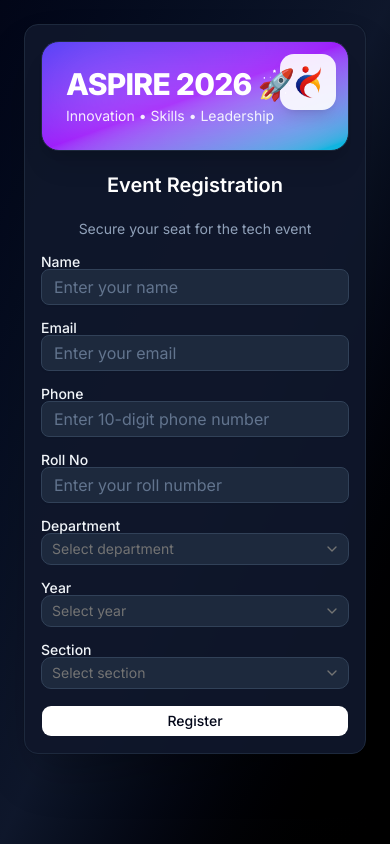
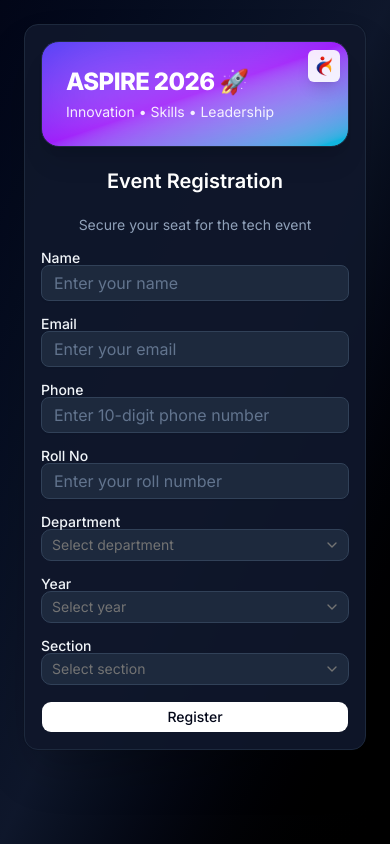
Before and after one commit to Syed-Ali-Quadri/iic-event-regestration, a Next.js app: page / in a window 390 px wide. Built offline with nearby package versions, Linux system fonts and the light colour scheme.

Commit message:
style: adjust logo sizing and heading typography for improved responsive layout

```diff
--- a/app/page.tsx
+++ b/app/page.tsx
@@ -139,16 +139,16 @@ export default function Home() {
             <div className="relative overflow-hidden rounded-2xl border border-slate-800 bg-gradient-to-br from-indigo-600 via-purple-600 to-cyan-500 p-6 shadow-xl">
               <div className="absolute inset-0 bg-white opacity-20 blur-2xl" />
 
-              <div className="absolute right-3 top-3 rounded-xl bg-white/90 p-2 shadow-lg">
+              <div className="absolute right-2 top-2 sm:right-3 sm:top-3 rounded-sm bg-white/90 p-1 sm:p-2 shadow-lg">
                 <img
                   src="/IIC org.png"
                   alt="IIC Logo"
-                  className="h-10 w-10 object-contain"
+                  className="h-6 w-6 sm:h-8 sm:w-8 md:h-10 md:w-10 object-contain"
                 />
               </div>
 
               <div className="relative">
-                <h1 className="text-3xl font-extrabold tracking-tight text-white md:text-4xl">
+                <h1 className="text-2xl md:text-2xl lg:text-3xl font-extrabold tracking-tight text-white">
                   ASPIRE 2026 🚀
                 </h1>
                 <p className="mt-1 text-sm text-white/90">
```
